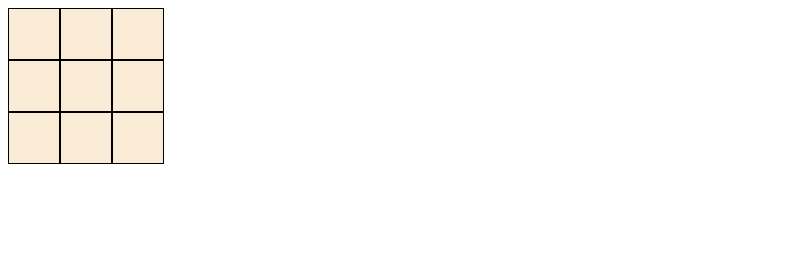
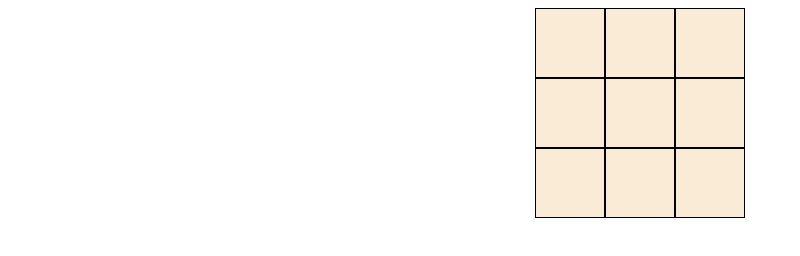
Before and after one commit to xanderazuaje/tic-tac-toe, a plain HTML site: page index.html in a window 1280 px wide. Shown: the whole page, without its empty margins (0-800 px from the left). Drawn offline with Linux system fonts and the light colour scheme.

Commit message:
created styles for the feedback

```diff
--- a/style.css
+++ b/style.css
@@ -1,13 +1,25 @@
-/*Screen Styles*/
+*{
+    box-sizing: border-box;
+}
 main{
     display: grid;
     grid-template-columns: repeat(3, 1fr);
     width: fit-content;
+    margin: auto;
 }
 main > .square{
-    width: 50px;
+    width: 70px;
     aspect-ratio: 1;
     background-color: antiquewhite;
     border: 1px solid black;
     cursor: pointer;
+
+    display: flex;
+    justify-content: center;
+    align-items: center;
 }
+
+.square > p {
+    font-family: Arial, Helvetica, sans-serif;
+    font-weight: bolder;
+}
```
